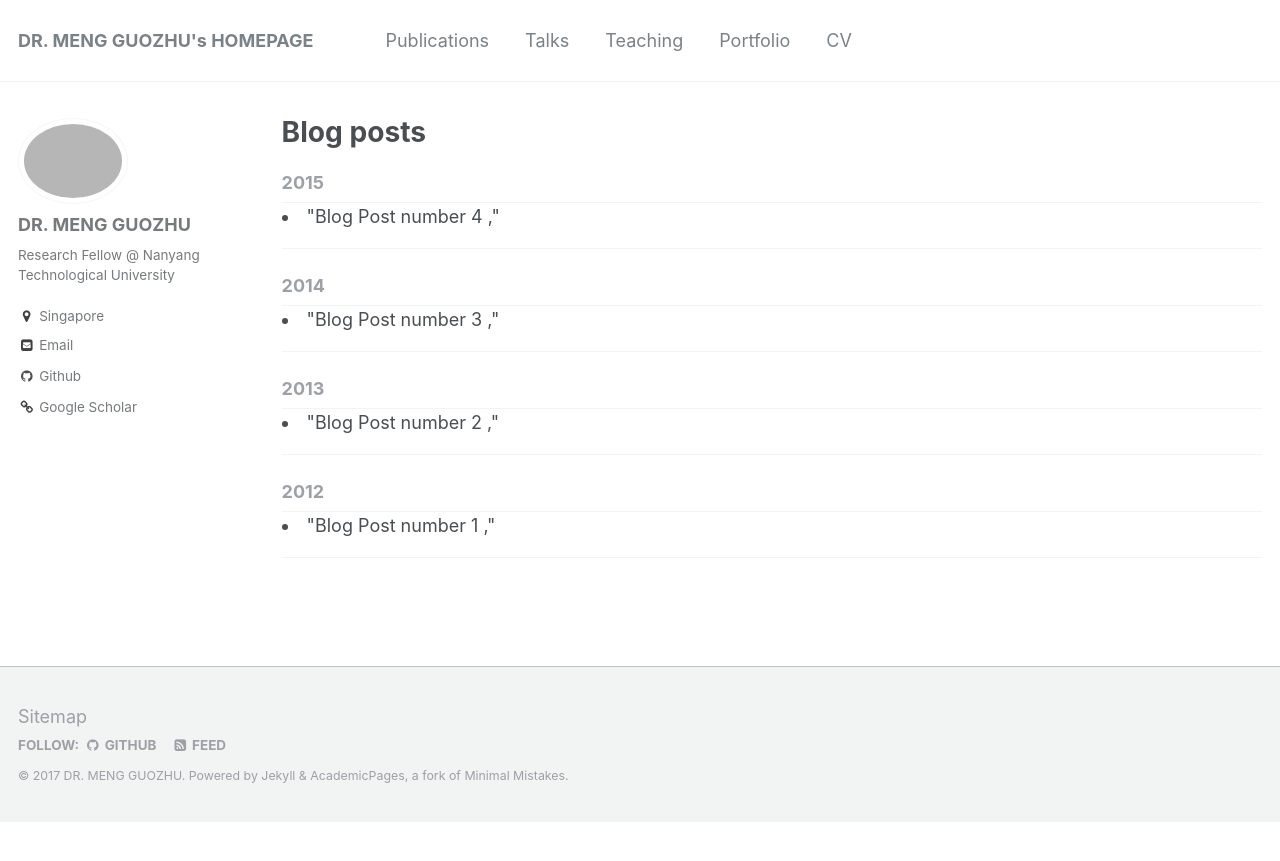
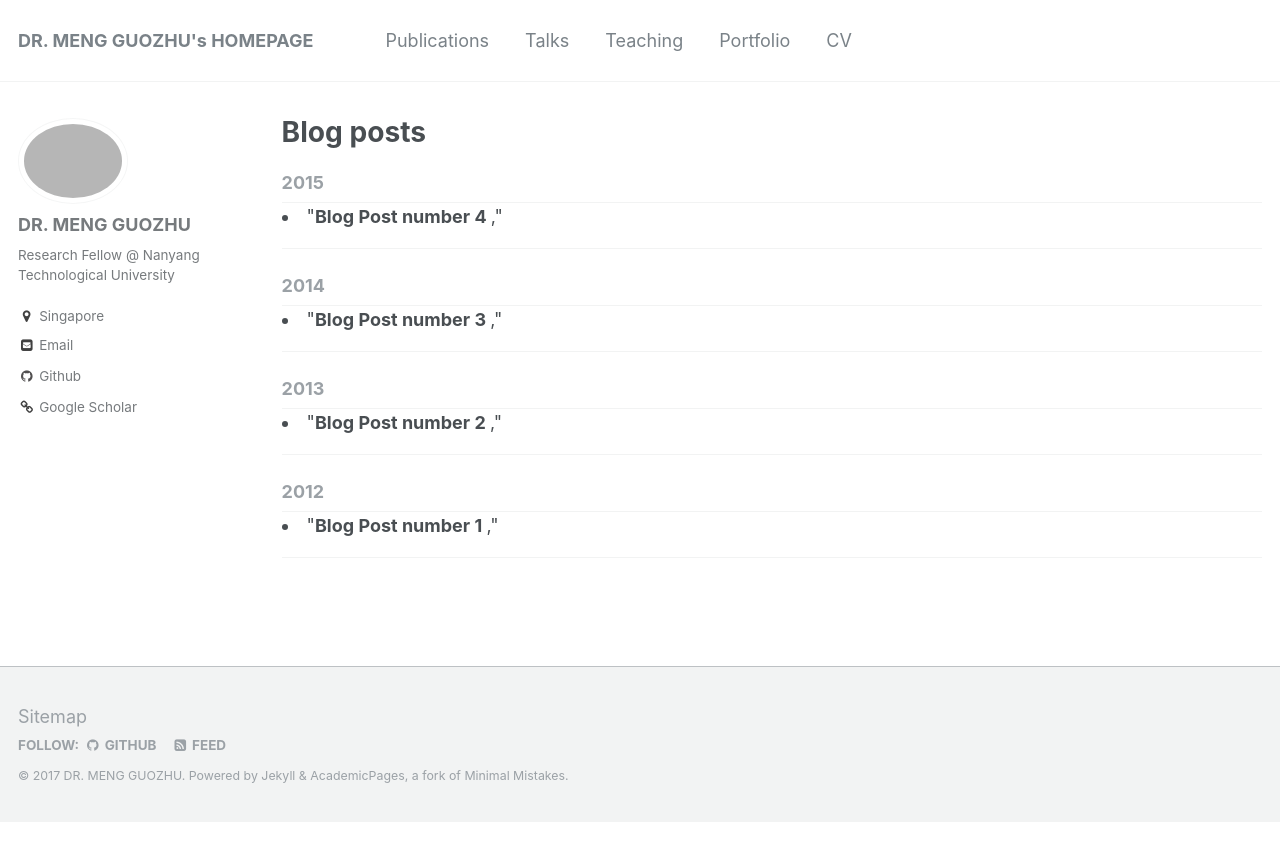
Before and after one commit to impillar/impillar.github.io, a Jekyll site: the page built from _pages/year-archive.html, in a window 1280 px wide. Shown: the top 861 px of the page. Built offline with Jekyll 4.4.1, drawn with Linux system fonts in a browser that asks for light colours.

Commit message:
Update archive-publication.html

```diff
--- a/_includes/archive-publication.html
+++ b/_includes/archive-publication.html
@@ -30,7 +30,7 @@
 		{% if post.author %}
 			{{ post.author }},
 		{% endif %}
-        "{{ title }},"
+        "<b>{{ title }}</b>,"
 		{% if post.venue %}
 			in <i>{{ post.venue }}</i>
 		{% endif %}
```
